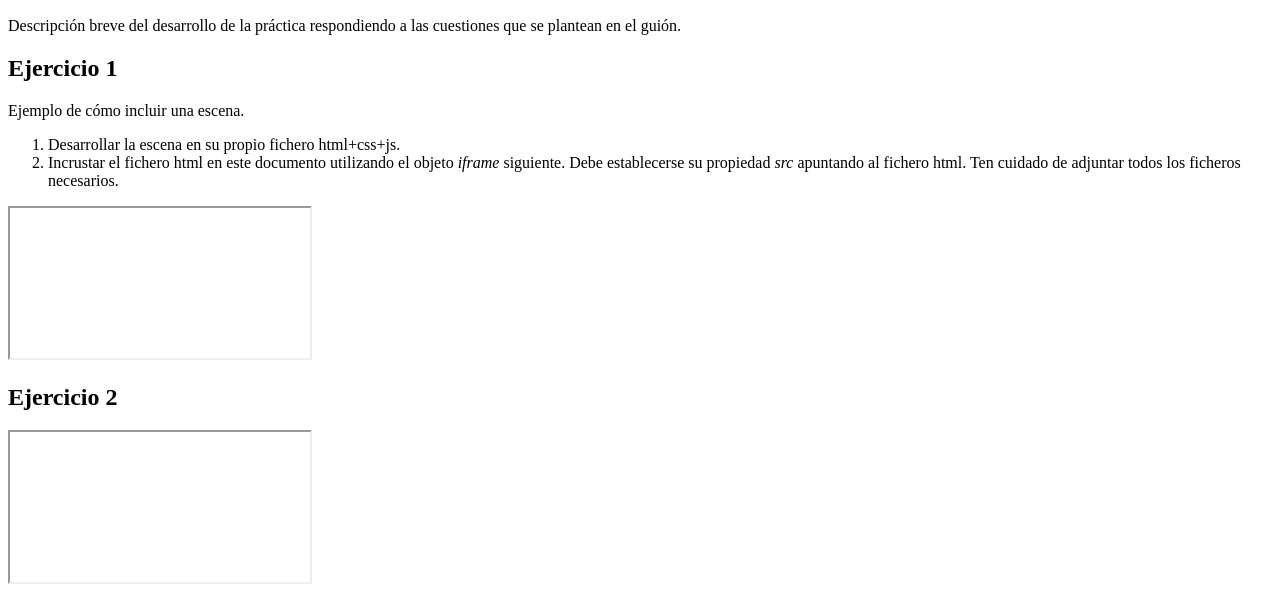
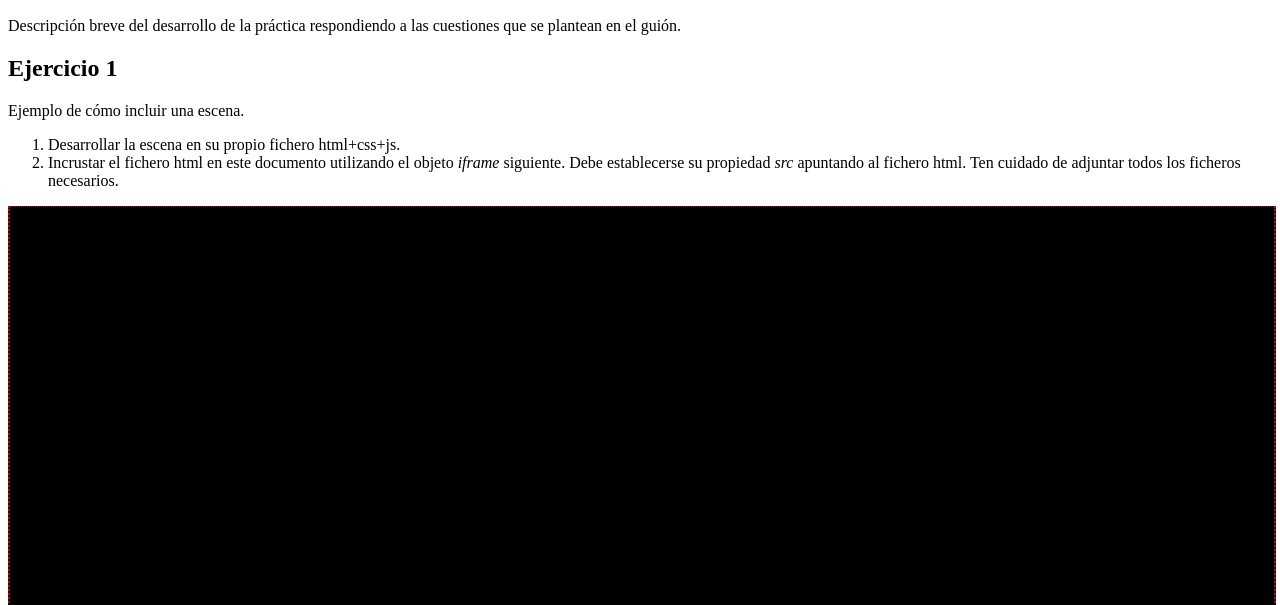
Before and after one commit to UO270992/cgsm-pl1-uo270992, a website built with webpack: page sesion1/template.html in a window 1280 px wide. Shown: the part 180-785 px from the top of the page. Built offline with nearby package versions, Linux system fonts and the light colour scheme.

Commit message:
Made iframes full wide

```diff
--- a/sesion1/report.css
+++ b/sesion1/report.css
@@ -16,7 +16,7 @@ tr {
     background: WhiteSmoke;
 }
 
-iframe .container {
+.container {
     min-height: 500px;
     width: 100%;
     background-color: black;
```
